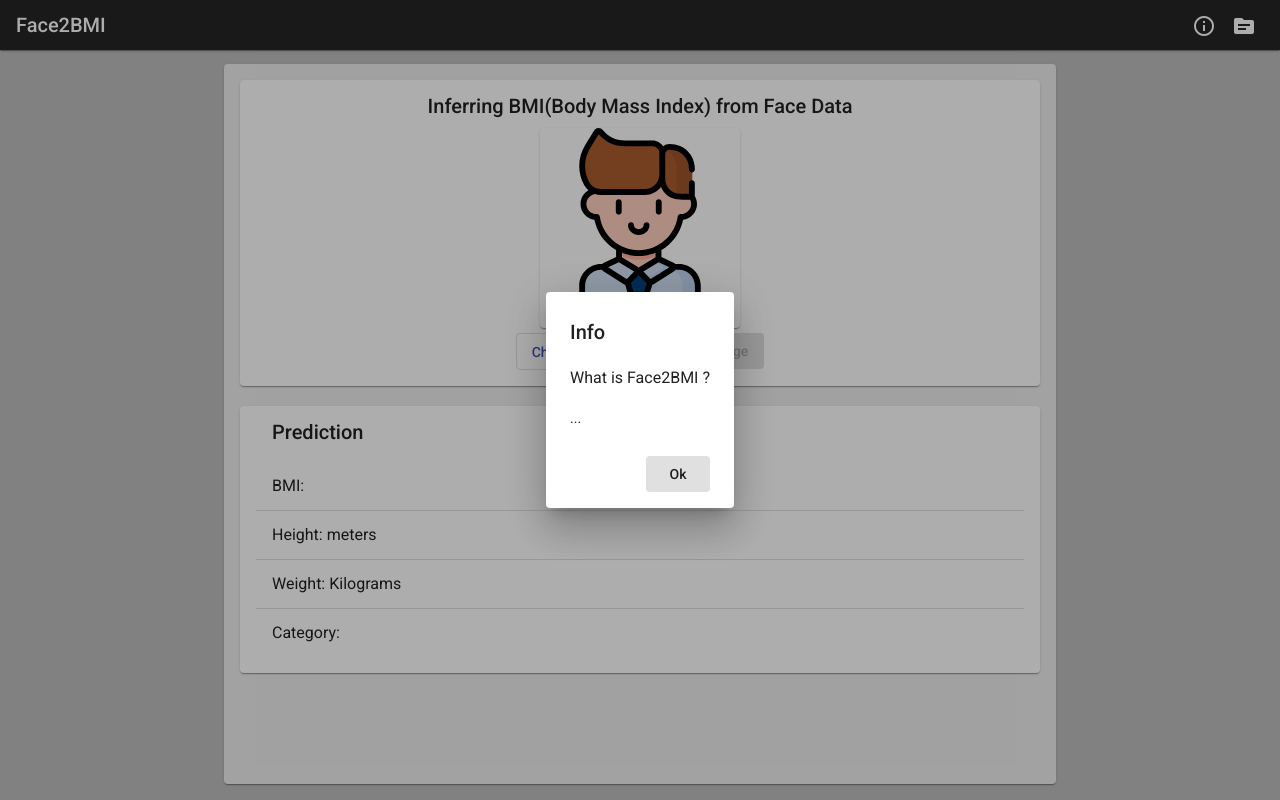
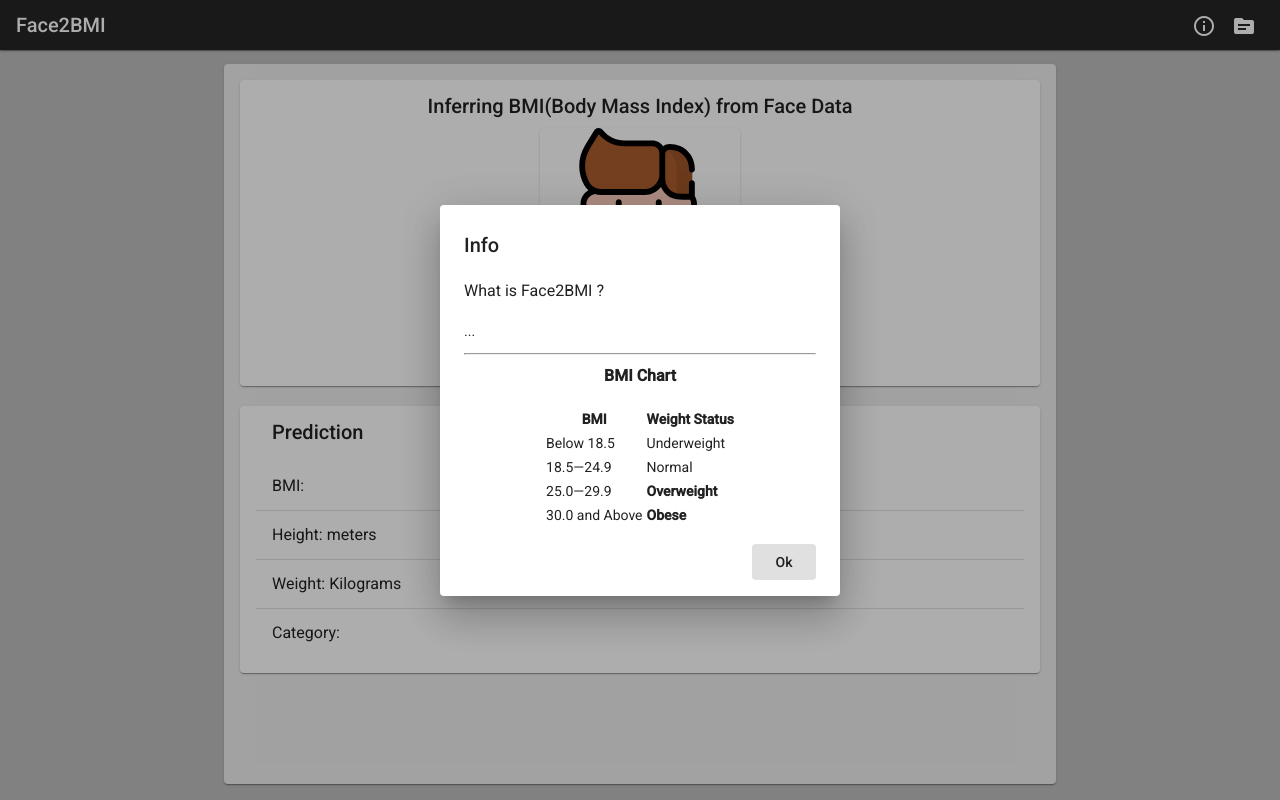
Before and after one commit to face2bmi-ZmFjZTJibWk/webapp-frontend, an Angular app: page / in a window 1280 px wide. Both pictures are taken after a click on the button "info_outline". Built offline with nearby package versions, Linux system fonts and the light colour scheme.

Commit message:
add bmi chart in info dialog

```diff
--- a/src/app/components/home/home.component.ts
+++ b/src/app/components/home/home.component.ts
@@ -24,7 +24,9 @@ export class HomeComponent implements OnInit {
 
   infoDialog() {
     if (this.dialog.openDialogs.length == 0) {
-      this.dialog.open(InfoDialogComponent);
+      this.dialog.open(InfoDialogComponent, {
+        width: '400px',
+      });
     }
   }
 
--- a/src/app/components/home/info-dialog.component.html
+++ b/src/app/components/home/info-dialog.component.html
@@ -4,6 +4,32 @@
 <mat-dialog-content class="mat-typography">
     <h3>What is Face2BMI ?</h3>
     <p>...</p>
+    <hr>
+    <h3 align="center"><strong>BMI Chart</strong></h3>
+    <table align="center">
+        <tbody>
+            <tr>
+                <th><b>BMI</b></th>
+                <th>Weight Status</th>
+            </tr>
+            <tr>
+                <td>Below 18.5</td>
+                <td>Underweight</td>
+            </tr>
+            <tr>
+                <td>18.5—24.9</td>
+                <td>Normal</td>
+            </tr>
+            <tr>
+                <td>25.0—29.9</td>
+                <td><b>Overweight</b></td>
+            </tr>
+            <tr>
+                <td>30.0 and Above</td>
+                <td><b>Obese</b></td>
+            </tr>
+        </tbody>
+    </table>
 </mat-dialog-content>
 <mat-dialog-actions align="end">
     <button mat-button mat-dialog-close cdkFocusInitial>Ok</button>
```
